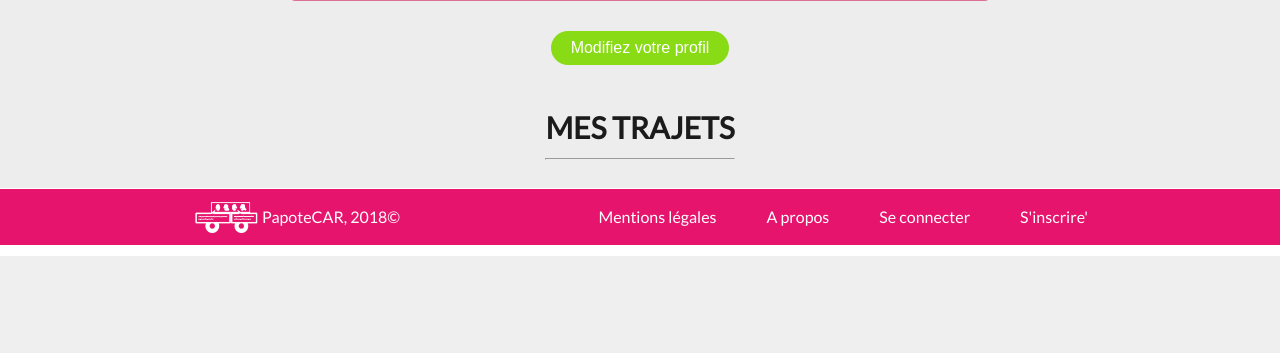
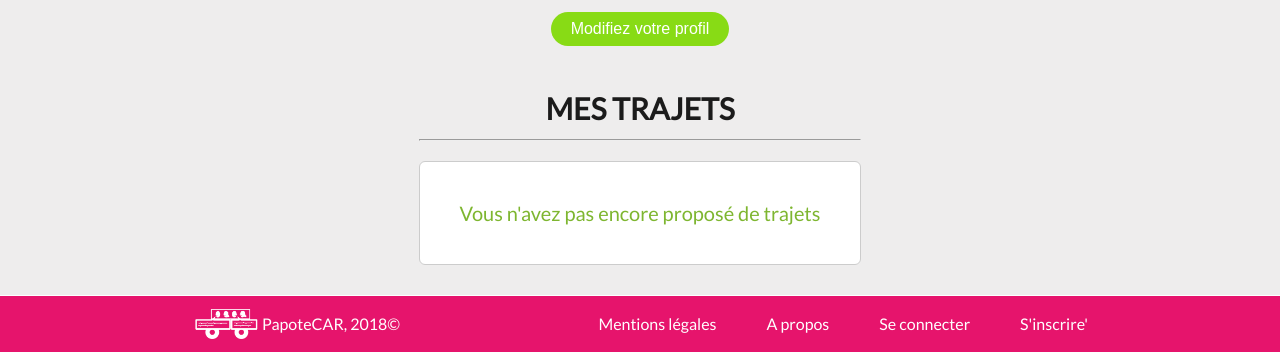
Before and after one commit to Yobinashi/PapoteCAR-Symfony4, a Symfony app: template templates/user/account.html.twig in a window 1280 px wide. Shown: the part 544-897 px from the top of the page. Before the commit the page ends 800 px from the top, so only its background shows below. Run offline with Twig, Linux system fonts and the light colour scheme; the template is opened without the code that fills it, so the values that code supplies are empty; some libraries are stand-ins or nearby versions.

Commit message:
petites modifs en cascade

```diff
--- a/composer.json
+++ b/composer.json
@@ -17,6 +17,7 @@
         "symfony/security-bundle": "^4.0",
         "symfony/twig-bundle": "^4.0",
         "symfony/validator": "^4.0",
+        "symfony/var-dumper": "^4.0",
         "symfony/yaml": "^4.0"
     },
     "require-dev": {
--- a/public/css/style.css
+++ b/public/css/style.css
@@ -1332,7 +1332,7 @@ footer .container-footer ul li a:hover {
 .account-runs-detail {
     margin-top: 20px;
     margin-bottom: 30px;
-    border: 1px solid palevioletred;
+    border: 1px solid #CCCCCC;
     background-color: white;
     border-radius: 6px;
     display: flex;
@@ -1353,7 +1353,10 @@ footer .container-footer ul li a:hover {
     width: 150px;
 }
 
-.account-runs-detail>h3 {}
+.account-noRun {
+    color: #7eb630;
+    font-size: 2rem;
+}
 
 #register_picture {
     /* a ne pas garder */
--- a/templates/base.html.twig
+++ b/templates/base.html.twig
@@ -5,6 +5,7 @@
         <title>{% block title %}Welcome!{% endblock %}</title>
         <link rel="stylesheet" href="{{ asset('css/style.css') }}">
         {% block stylesheets %}{% endblock %}
+        <link rel="icon" type="image/png" href="{{ asset('img/favicon-196.png') }}" />
     </head>
     <body>
 
--- a/templates/user/account.html.twig
+++ b/templates/user/account.html.twig
@@ -44,21 +44,19 @@
             <h2>Mes trajets</h2> <!-- Runs where I drive-->
             <hr/>
 
-            {% for run in runs %}
-                {% if runs is null %} {# NE MARCHE PAS ??? #}
-                    <div style="height:200px; width:400px;">
-                        <h4>Vous n'avez pas encore proposé de trajets</h4>
-                    </div>
-                {% else %}
-
+            {% if not runs %}
+                <div class="account-runs-detail">
+                    <p><span class="account-noRun">Vous n'avez pas encore proposé de trajets</span></h2>
+                </div>
+            {% else %}
+                {% for run in runs %}
                     <div class="account-runs-detail">
                         <h3>{{ run.departureDate | date("d-m-Y") }} - {{ run.departureTime | date("H:i") }}</h3>
 
                         <p><span class="account-span">Départ:</span> {{ run.departure }}</p>
                         <p><span class="account-span">Arrivée:</span> {{ run.arrival }}</p>
-                        <p><span class="account-span">Arrivée:</span> {{ run.id }}</p>
 
-                        <div class="account-style-btn">
+                    <div class="account-style-btn">
                             <form action="{{ path('deleteRun', {'id': run.id}) }}">
                                 <button class="account-btn"><a href="{{ path('deleteRun', {'id': run.id}) }}"></a>Supprimer</button>
                             </form>
@@ -67,8 +65,8 @@
                             </form>
                         </div>
                     </div>
-                {% endif %}
-            {% endfor %}
+                {% endfor %}
+            {% endif %}
         </div>
 
     </main>
```
Also changed, not shown: templates/tableau.html.twig (+4 -4 lines), templates/tableau/ride_to_court.html.twig (+5 -4 lines), public/img/favicon-196.png (added), public/img_upload/e80f0242d5a5d4c4c5511c87cc12f1e7.png (added), src/Controller/RunController.php (line endings or trailing spaces), 1 other file.
